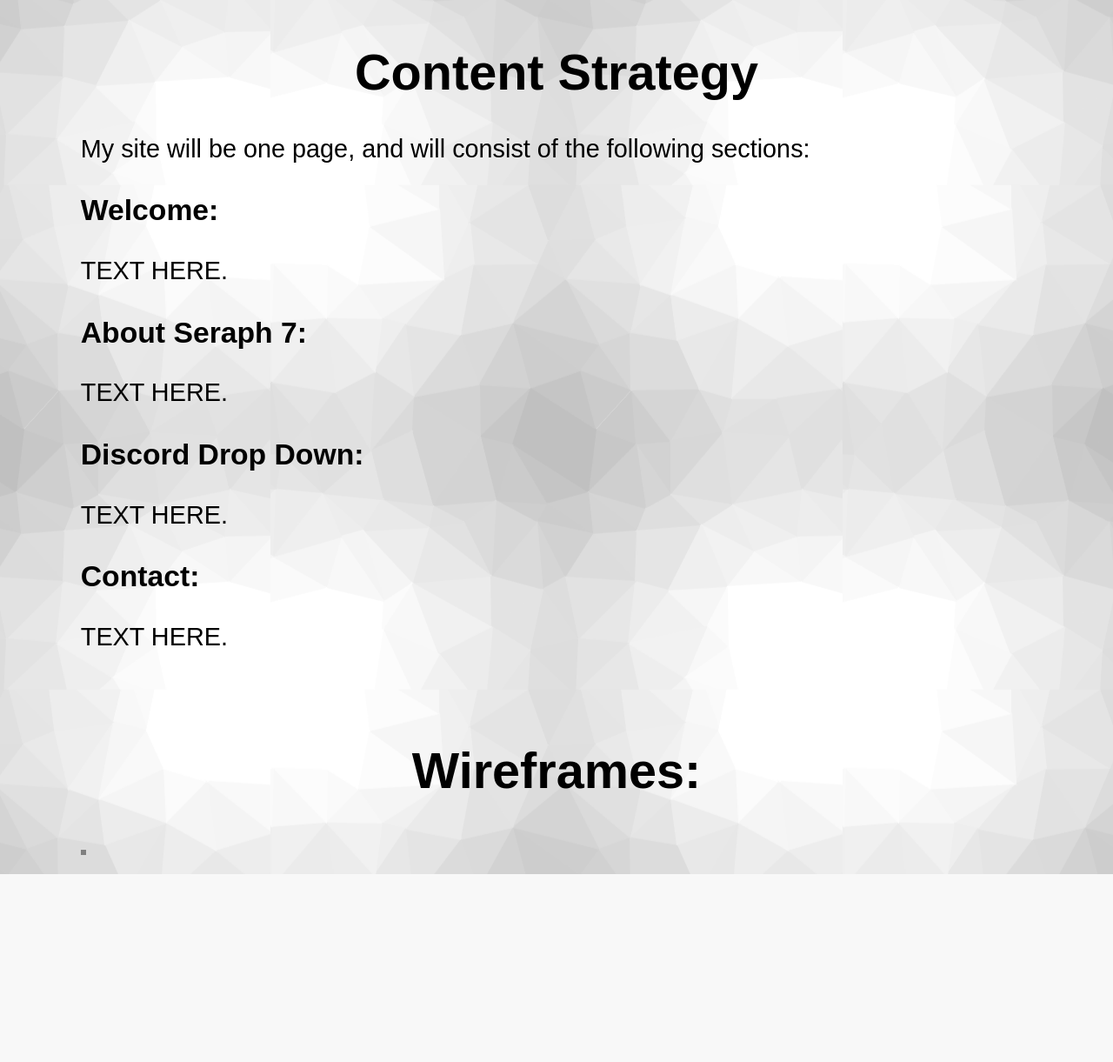
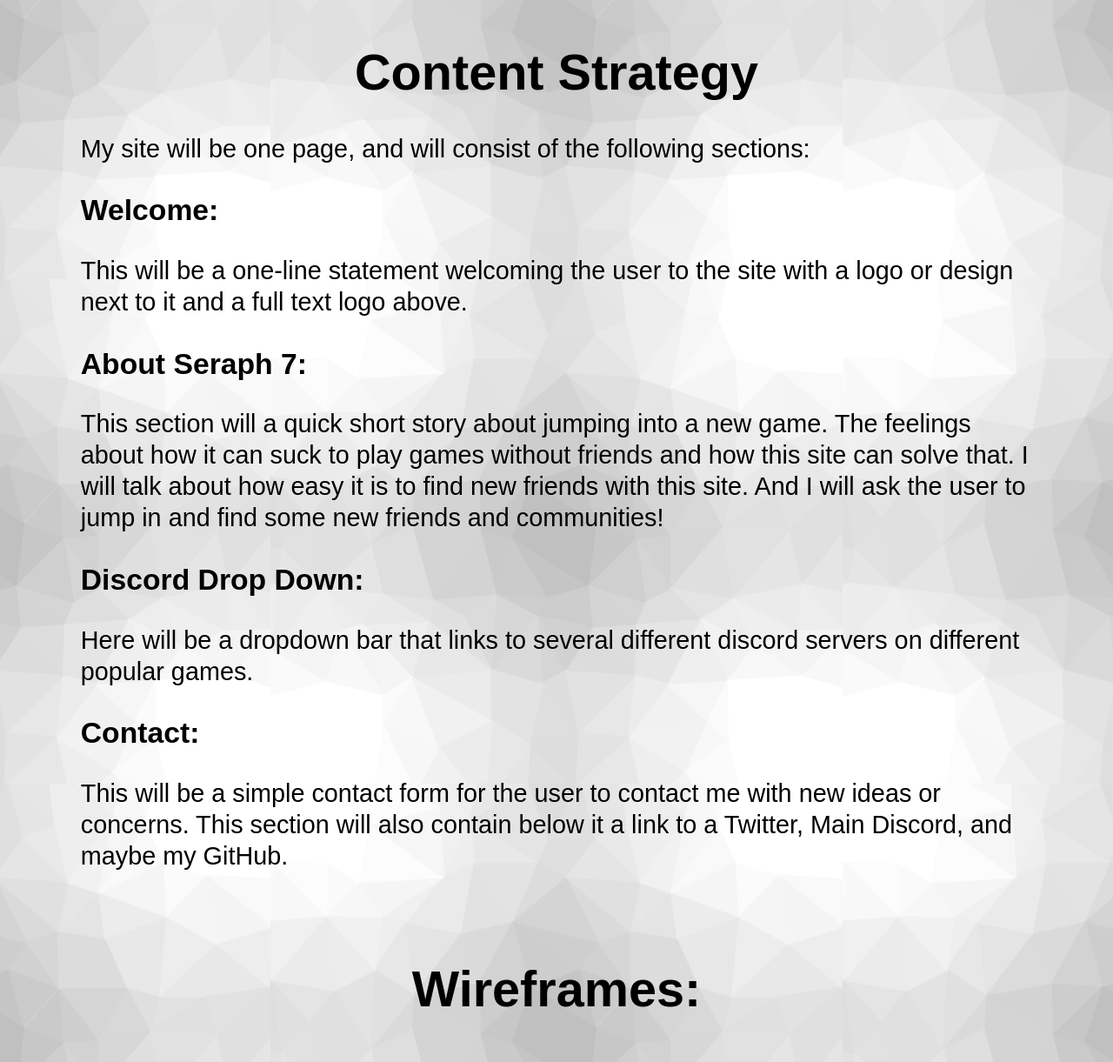
Before and after one commit to rbuchholz425/seraph7, a PHP site: page /public_html/documentation/milestone-2.php in a window 1280 px wide. Shown: the whole page at 87% size. Before the commit the page ends 1005 px from the top, so only its background shows below. Run offline with PHP 8.4, Linux system fonts and the light colour scheme.

Commit message:
Finished writing initial content strategy.

```diff
--- a/public_html/documentation/milestone-2.php
+++ b/public_html/documentation/milestone-2.php
@@ -15,32 +15,36 @@
 <h3>Welcome:</h3>
 
 <p>
-	TEXT HERE.
+	This will be a one-line statement welcoming the user to the site with a logo or design next to it and a full text logo above.
 </p>
 
 <h3>About Seraph 7:</h3>
 
 <p>
-	TEXT HERE.
+	This section will a quick short story about jumping into a new game.
+	The feelings about how it can suck to play games without friends and how this site can solve that.
+	I will talk about how easy it is to find new friends with this site.
+	And I will ask the user to jump in and find some new friends and communities!
 </p>
 
 <h3>Discord Drop Down:</h3>
 
 <p>
-	TEXT HERE.
+	Here will be a dropdown bar that links to several different discord servers on different popular games.
 </p>
 
 <h3>Contact:</h3>
 
 <p>
-	TEXT HERE.
+	This will be a simple contact form for the user to contact me with new ideas or concerns.
+	This section will also contain below it a link to a Twitter, Main Discord, and maybe my GitHub.
 </p>
 
 <br>
 
 <h1>Wireframes:</h1>
 
-<img src=""alt="">
+<!--<img src=""alt="">-->
 
 </body>
 </html>
```
